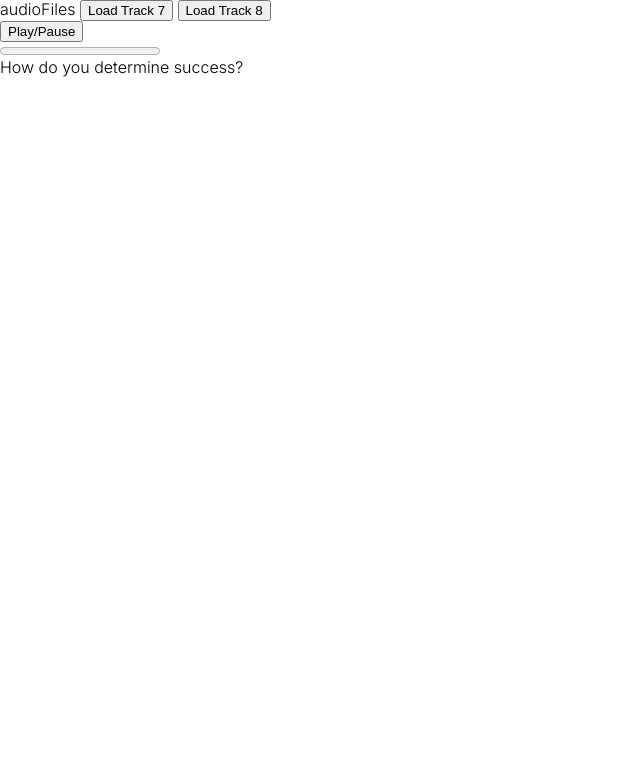
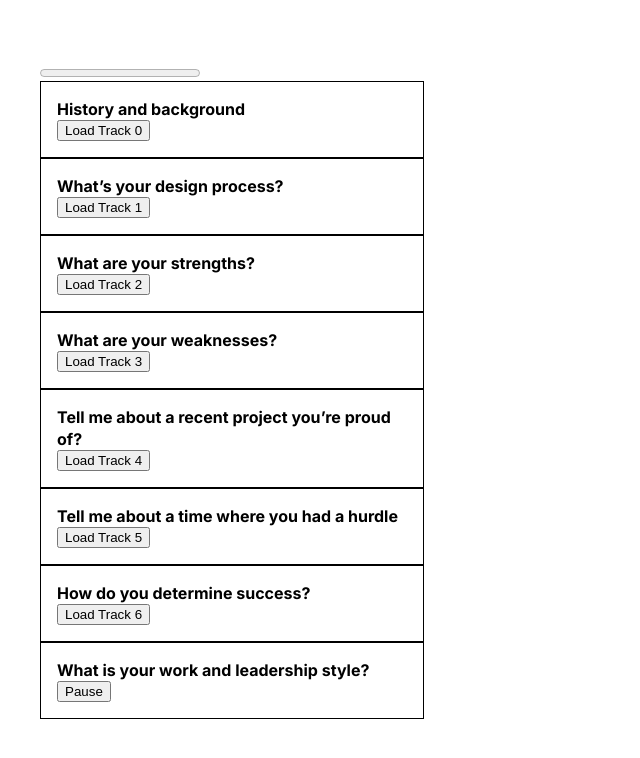
Before and after one commit to phonghtran/portfolio_v11, a SvelteKit app: page /audio in a window 1280 px wide. Both pictures are taken after a click on the button "Load Track 7". Shown: the top 758 px of the page, without its empty margins (0-640 px from the left). Built offline with nearby package versions, Linux system fonts and the light colour scheme.

Commit message:
working playlist for audio. single video object

```diff
--- a/src/routes/audio/+page.svelte
+++ b/src/routes/audio/+page.svelte
@@ -3,16 +3,61 @@
 
 	import { onMount } from 'svelte';
 
-	const audioFiles = [
+	let isPlaying = false;
+
+	let audioFiles = [
 		{
 			id: 0,
+			label: 'History and background ',
+			ogg: '../audio/001_background-history.ogg',
+			mp3: '../audio/001_background-history.mp3',
+			subtitles: '../audio/001_background-history.vtt',
+			isActive: false
+		},
+		{
+			id: 1,
+			label: 'What’s your design process? ',
+			ogg: '../audio/002_design-process.ogg',
+			mp3: '../audio/002_design-process.mp3',
+			subtitles: '../audio/002_design-process.vtt'
+		},
+		{
+			id: 2,
+			label: 'What are your strengths? ',
+			ogg: '../audio/003_strengths.ogg',
+			mp3: '../audio/003_strengths.mp3',
+			subtitles: '../audio/003_strengths.vtt'
+		},
+		{
+			id: 3,
+			label: 'What are your weaknesses? ',
+			ogg: '../audio/004_weaknesses.ogg',
+			mp3: '../audio/004_weaknesses.mp3',
+			subtitles: '../audio/004_weaknesses.vtt'
+		},
+		{
+			id: 4,
+			label: 'Tell me about a recent project you’re proud of? ',
+			ogg: '../audio/005_recent-project-ai.ogg',
+			mp3: '../audio/005_recent-project-ai.mp3',
+			subtitles: '../audio/005_recent-project-ai.vtt'
+		},
+		{
+			id: 5,
+			label: 'Tell me about a time where you had a hurdle',
+			ogg: '../audio/006_hurdle-ai.ogg',
+			mp3: '../audio/006_hurdle-ai.mp3',
+			subtitles: '../audio/006_hurdle-ai.vtt'
+		},
+		{
+			id: 6,
 			label: 'How do you determine success? ',
 			ogg: '../audio/007_success.ogg',
 			mp3: '../audio/007_success.mp3',
 			subtitles: '../audio/007_success.vtt'
 		},
 		{
-			id: 1,
+			id: 7,
 			label: 'What is your work and leadership style?',
 			ogg: '../audio/008_leadership-style.ogg',
 			mp3: '../audio/008_leadership-style.mp3',
@@ -20,10 +65,21 @@
 		}
 	];
 
+	/** @param {MouseEvent} event */
+	function pauseAudio(event) {
+		console.log('i see');
+		const video = document.getElementById('video');
+		if (video.paused || video.ended) {
+			video.play();
+			isPlaying = true;
+		} else {
+			video.pause();
+			isPlaying = false;
+		}
+	}
 	function resetVideo() {
 		let video;
 		let metadataTrack;
-		console.log('reset');
 
 		var elems = document.getElementsByTagName('video');
 		for (let i = 0; i < elems.length; i++) {
@@ -40,15 +96,19 @@
 			thisVideo.remove();
 		}
 
+		for (let i = 0; i < audioFiles.length; i++) {
+			audioFiles[i]['isActive'] = false;
+		}
+
 		const progress = document.getElementById('progress');
-
 		progress.value = 0;
 	}
 
 	function loadAudioFile(id) {
+		console.log(id);
 		resetVideo();
 
-		const containerScript = document.getElementById('containerScript');
+		const containerScript = document.getElementById('containerScript' + id);
 		const progress = document.getElementById('progress');
 		const progressBar = document.getElementById('progress-bar');
 
@@ -67,18 +127,12 @@
 		t_vtt.src = audioFiles[id]['subtitles'];
 		t_vtt.default = 'default';
 
-		const t_captions = document.createElement('track');
-		t_captions.kind = 'captions';
-		t_captions.src = audioFiles[id]['subtitles'];
-
 		let video = document.createElement('video');
 		video.appendChild(s_ogg);
 		video.appendChild(s_mp3);
 		video.appendChild(t_vtt);
-		video.appendChild(t_captions);
+
 		video.id = 'video';
-
-		console.log('new children', video);
 
 		video.controls = false;
 		video.loop = false;
@@ -100,82 +154,46 @@
 		metadataTrack.addEventListener('cuechange', (event) => {
 			// console.log(metadataTrack.activeCues);
 			if (metadataTrack.activeCues.length > 0) {
+				console.log(metadataTrack.activeCues[0]);
 				containerScript.innerHTML += metadataTrack.activeCues[0].text + ' ';
 			}
 		});
+		6;
 
-		const container = document.getElementById('container');
+		const container = document.getElementById('containerControls');
 
 		container.append(video);
-		containerScript.innerHTML = audioFiles[id]['label'];
+		containerScript.innerHTML = '';
 
 		const newVideoObj = document.getElementById('video');
 		newVideoObj.load();
 		newVideoObj.play();
+		isPlaying = true;
 
-		console.log('finishing');
+		audioFiles[id]['isActive'] = true;
 	}
 
 	function loadAudio(id) {
 		const video = document.getElementById('video');
 		video.load();
 	}
-
-	onMount(() => {
-		const supportsVideo = !!document.createElement('video').canPlayType;
-		if (supportsVideo) {
-			const playpause = document.getElementById('playpause');
-			const progress = document.getElementById('progress');
-
-			playpause.addEventListener('click', (e) => {
-				const video = document.getElementById('video');
-				if (video.paused || video.ended) {
-					video.play();
-				} else {
-					video.pause();
-				}
-			});
-
-			progress.addEventListener('click', (e) => {
-				const rect = progress.getBoundingClientRect();
-				const pos = (e.pageX - rect.left) / progress.offsetWidth;
-				video.currentTime = pos * video.duration;
-			});
-		} //supportsVideo
-	}); // mount
 </script>
 
-<div class="container" id="container">
+<div class="containerControls" id="containerControls">
+	<!-- svelte-ignore a11y-media-has-caption -->
 	<video id="video" controls preload="metadata">
-		<source src="../audio/008_leadership-style.ogg" type="video/ogg" />
-		<source src="../audio/008_leadership-style.mp3" type="video/mp3" />
+		<source src="../audio/001_background-history.ogg" type="video/ogg" />
+		<source src="../audio/001_background-history.mp3" type="video/mp3" />
 		<track
 			label="English"
 			kind="subtitles"
 			srclang="en"
-			src="../audio/008_leadership-style.vtt"
+			src="../audio/001_background-history.vtt"
 			default
 		/>
-		<track kind="captions" src="../audio/008_leadership-style.vtt" />
-		<!-- fallback for browsers that don't support video tag -->
-		<a href="../audio/008_leadership-style.mp3">download video</a>
 	</video>
 
-	audioFiles
-
-	<button
-		on:click={() => {
-			loadAudioFile(0);
-		}}>Load Track 7</button
-	>
-	<button
-		on:click={() => {
-			loadAudioFile(1);
-		}}>Load Track 8</button
-	>
 	<div id="videoControls" class="controls" data-state="hidden">
-		<button id="playpause" type="button" data-state="play">Play/Pause</button>
-
 		<div class="progress">
 			<progress id="progress" value="0" min="0">
 				<span id="progress-bar"></span>
@@ -184,13 +202,60 @@
 	</div>
 	<!-- videoControls -->
 
-	<div id="containerScript"></div>
-	<!-- containerScript -->
+	{#each audioFiles as track, index}
+		<div id="containerAudio{index}" class="containerAudio">
+			<h6>{track.label}</h6>
+
+			{#if audioFiles[index]['isActive'] === true}
+				<button
+					id="buttonLoadAudio{index}"
+					on:click={() => {
+						pauseAudio();
+					}}
+				>
+					{#if isPlaying === true}
+						Pause
+					{:else}
+						Play
+					{/if}
+				</button>
+			{:else}
+				<button
+					id="buttonLoadAudio{index}"
+					on:click={() => {
+						loadAudioFile(index);
+					}}>Load Track {index}</button
+				>
+			{/if}
+
+			<div id="containerScript{index}"></div>
+			<!-- containerScript -->
+		</div>
+		<!-- containerAudio -->
+	{/each}
 </div>
 
 <!-- container -->
 <style>
+	#containerControls {
+		height: 90vh;
+		left: 5vh;
+		overflow: scroll;
+		position: absolute;
+		top: 5vw;
+		width: 24rem;
+	}
+
+	h6 {
+		margin: 0;
+	}
 	#video {
 		display: none;
 	}
+
+	.containerAudio {
+		border: 1px solid black;
+
+		padding: 1rem;
+	}
 </style>
```
